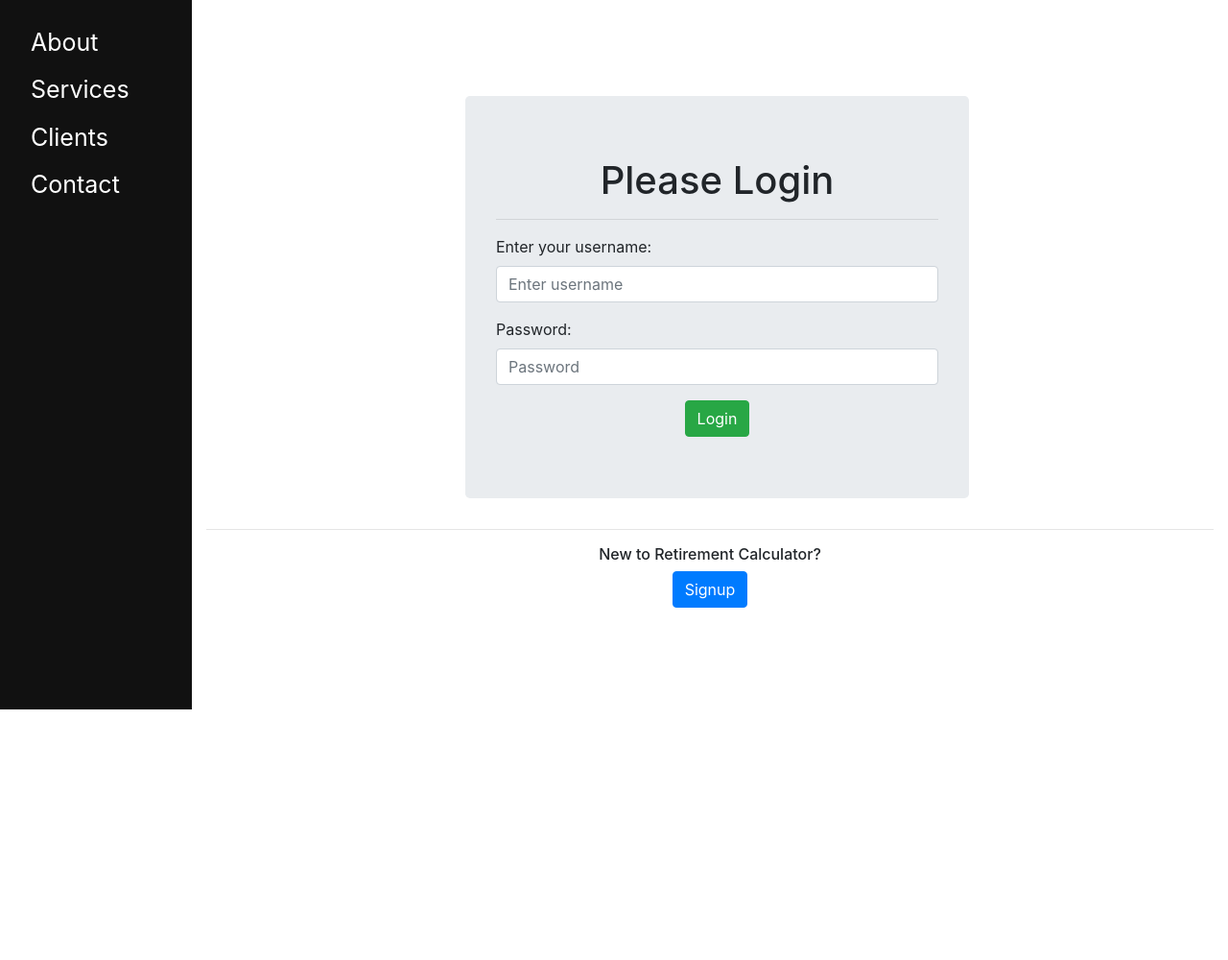
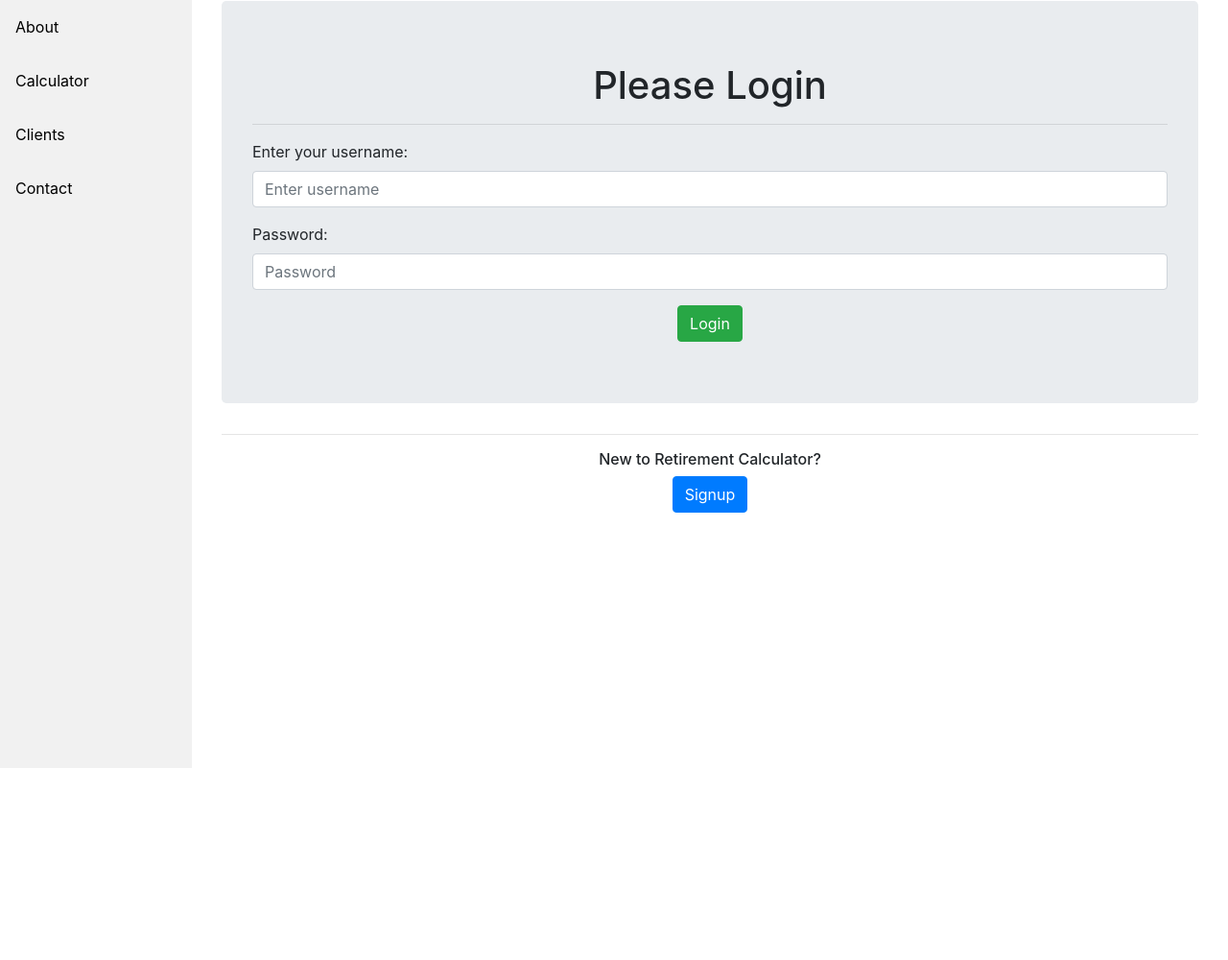
Before and after one commit to avirupdg17/retcalc, a Django app: page /newuser/login/ in a window 1280 px wide. Shown: the part 61-1061 px from the top of the page at 96% size. Before the commit the page ends 800 px from the top, so only its background shows below. Run offline with Django 4.2, Linux system fonts and the light colour scheme; some libraries are stand-ins or nearby versions.

Commit message:
Adding Calculator component

```diff
--- /dev/null
+++ b/calculator/admin.py
@@ -0,0 +1,3 @@
+from django.contrib import admin
+
+# Register your models here.
--- /dev/null
+++ b/calculator/apps.py
@@ -0,0 +1,6 @@
+from django.apps import AppConfig
+
+
+class CalculatorConfig(AppConfig):
+    default_auto_field = 'django.db.models.BigAutoField'
+    name = 'calculator'
--- /dev/null
+++ b/calculator/models.py
@@ -0,0 +1,3 @@
+from django.db import models
+
+# Create your models here.
--- /dev/null
+++ b/calculator/tests.py
@@ -0,0 +1,3 @@
+from django.test import TestCase
+
+# Create your tests here.
--- /dev/null
+++ b/calculator/urls.py
@@ -0,0 +1,5 @@
+from django.urls import path,include
+from . import views
+urlpatterns = [
+    path('',views.calcindex,name='calcindex'),
+]
--- /dev/null
+++ b/calculator/views.py
@@ -0,0 +1,5 @@
+from django.shortcuts import render
+
+# Create your views here.
+def calcindex(request):
+    return render(request,'calcindex.html')
--- a/retcalc/settings.py
+++ b/retcalc/settings.py
@@ -38,6 +38,7 @@ INSTALLED_APPS = [
     'django.contrib.messages',
     'django.contrib.staticfiles',
     'usercreation',
+    'calculator',
 ]
 
 MIDDLEWARE = [
--- a/retcalc/urls.py
+++ b/retcalc/urls.py
@@ -19,4 +19,5 @@ from django.urls import path,include
 urlpatterns = [
     path('admin/', admin.site.urls),
     path('newuser/',include('usercreation.urls')),
+    path('calculate/',include('calculator.urls'))
 ]
--- a/static/css/base.css
+++ b/static/css/base.css
@@ -1,38 +1,61 @@
-.sidenav {
+.sidebar {
+  margin: 0;
+  padding: 0;
+  width: 200px;
+  background-color: #f1f1f1;
+  position: fixed;
   height: 100%;
-    width: 200px;
-    position: fixed;
-    z-index: 1;
-    top: auto;
-    left: 0;
-    background-color: #111;
-    overflow-x: hidden;
-    padding-top: 20px;
+  overflow: auto;
 }
 
-  .sidenav a {
-    padding: 6px 6px 6px 32px;
+.sidebar a {
+  display: block;
+  color: black;
+  padding: 16px;
   text-decoration: none;
-    font-size: 25px;
-    color: #818181;
-    display: block;
 }
 
-  .sidenav a:hover {
-    color: #f1f1f1;
+.sidebar a.active {
+  background-color: #04AA6D;
+  color: white;
 }
 
-  .main {
-    margin-left: 200px; /* Same as the width of the sidenav */
+.sidebar a:hover:not(.active) {
+  background-color: #555;
+  color: white;
 }
 
+div.content {
+  margin-left: 200px;
+  padding: 1px 16px;
+  height: 1000px;
+}
+
+@media screen and (max-width: 700px) {
+  .sidebar {
+    width: 100%;
+    height: auto;
+    position: relative;
+  }
+  .sidebar a {float: left;}
+  div.content {margin-left: 0;}
+}
+
+/* @media screen and (max-width: 400px) {
+  .sidebar a {
+    text-align: center;
+    float:inline-start;
+
+  }
+  div.content {margin-left: 0;}
+} */
 
 .techfont{
     font-size: larger;
     color: white;
 }
 
-  a:link{
+.navbar-right > li a:link{
   color: white;
 }
 
--- a/templates/base.html
+++ b/templates/base.html
@@ -48,14 +48,14 @@
         </div>
       </nav>
 
-    <div class="sidenav">
+    <div class="sidebar">
         <a href="#">About</a>
-        <a href="#">Services</a>
+        <a href="#">Calculator</a>
         <a href="#">Clients</a>
         <a href="#">Contact</a>
     </div>
 
-    <div class="main">
+    <div class="content">
         <div class="container">
                 {% block body_block %}
                 {% endblock %}
--- a/usercreation/static/css/login.css
+++ b/usercreation/static/css/login.css
@@ -1,9 +1,19 @@
 .loginform{
     margin-left: 270px;
-    width: 50%;
     margin-top: 100px;
   }
 
 .signupform{
   margin-left: 200px;
 }
+
+@media screen and (max-width: 700px) {
+  div.loginform {
+    margin-left: 0;
+    margin-top: 0;
+  width: auto;
+  }
+}
+
+@media screen and (max-width: 400px) {
+}
--- a/usercreation/templates/usercreation/login.html
+++ b/usercreation/templates/usercreation/login.html
@@ -2,7 +2,7 @@
 {% load static %}
 {% block extra_head %}
     <!-- own css -->
-    <link rel="stylesheet" href="{% static 'css/login.css' %}">
+    <link rel="stylesheet" href="{% static 'css/newlogin.css' %}">
     {% endblock %}
 
 {% block body_block %}
@@ -26,10 +26,10 @@
 </div>
 <hr>
 <div class="container">
-  <div class="row justify-content-md-center">
+  <div class="row justify-content-sm-center">
     <h6>New to Retirement Calculator?</h6>
   </div>
-  <div class="row justify-content-md-center">
+  <div class="row justify-content-sm-center ">
     <a href="{% url 'usercreation:signup' %}" class="btn btn-primary">Signup</a>
   </div>
 </div>
```
Also changed, not shown: calculator/__init__.py (added), calculator/migrations/__init__.py (added), db.sqlite3, usercreation/static/css/newlogin.css (added). Lines whose indentation alone changed are shown as unchanged.
